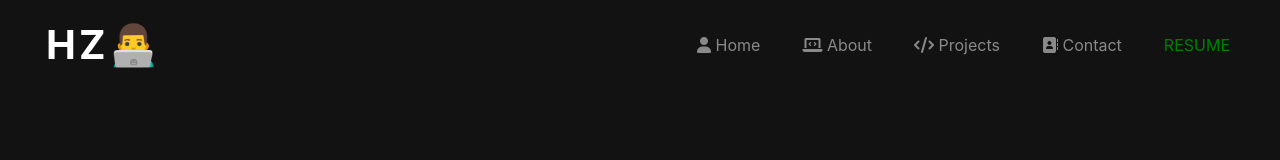
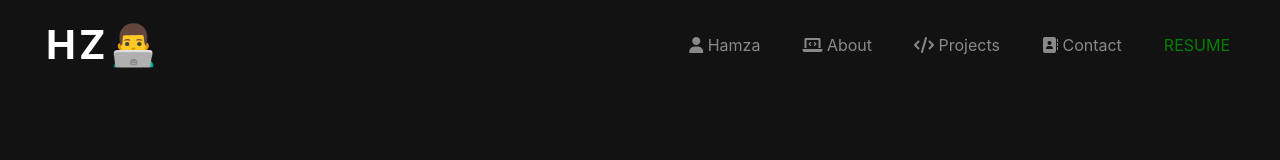
Before and after one commit to hamzazaka/Hamza-Portfolio, a React (Create React App) app in the folder portfolio-app/: page / in a window 1280 px wide. Shown: the top 160 px of the page. Built offline with nearby package versions, Linux system fonts and the light colour scheme.

Commit message:
working on some cahgnes regarding firebase

```diff
--- a/portfolio-app/src/components/Navbar.js
+++ b/portfolio-app/src/components/Navbar.js
@@ -15,7 +15,7 @@ export default function Navbar() {
         <div className="collapse navbar-collapse navii" id="navbarTogglerDemo02">
             <ul className="navbar-nav ml-auto mt-2 mt-lg-0 navii">
                 <li className="nav-item ">
-                    <Link smooth={true} to='home' offset={-110} className="nav-link" href="#"> <i class="fas fa-user"></i> Home<span className="sr-only"></span></Link>
+                    <Link smooth={true} to='home' offset={-110} className="nav-link" href="#"> <i class="fas fa-user"></i> Hamza<span className="sr-only"></span></Link>
                 </li>
                 <li className="nav-item">
                     <Link smooth={true} to='About' offset={-110}  className="nav-link" href="#"><i class="fas fa-laptop-code"></i> About</Link>
```
